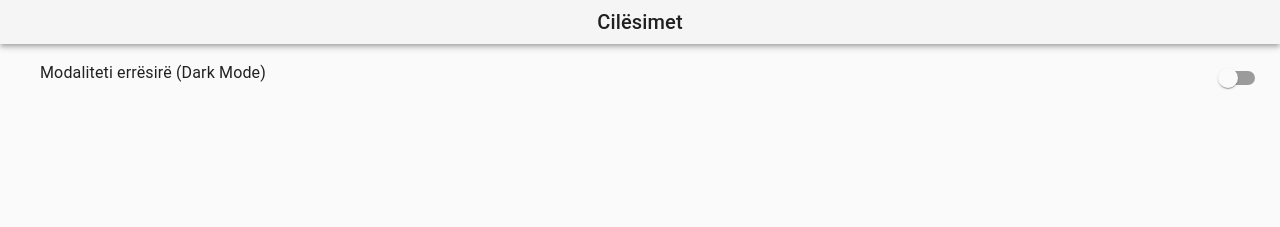
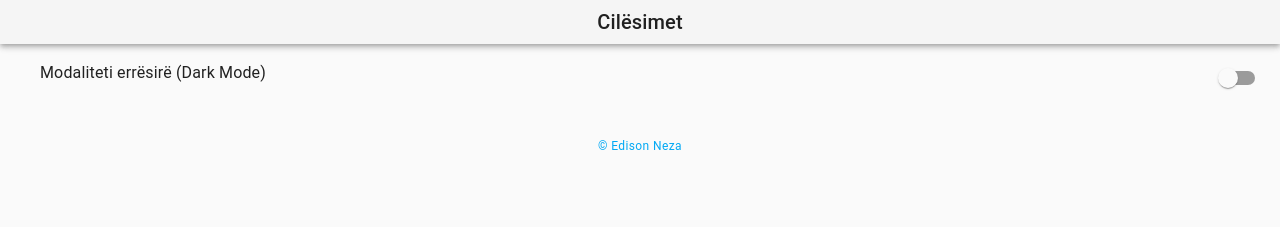
Before and after one commit to edisonneza/react-blog, a React (Create React App) app: page /settings in a window 1280 px wide. Shown: the top 227 px of the page. Built offline with nearby package versions, Linux system fonts and the light colour scheme.

Commit message:
Added copyright in settings page ;)

```diff
--- a/src/pages/settings-page.js
+++ b/src/pages/settings-page.js
@@ -1,8 +1,18 @@
-import { Container, Box } from "@material-ui/core";
+import { Typography, Link } from "@material-ui/core";
 import React from "react";
 import SettingsForm from "../components/settings/preferences-component";
 
 export default function SettingsPage() {
-
-  return <SettingsForm />;
+  return (
+    <>
+      <SettingsForm />
+      <br/>
+      <br/>
+      <Typography variant="caption" display="block" gutterBottom>
+        <center>
+          <Link href="https://github.com/edisonneza" target="_blank">&copy;  Edison Neza </Link>
+          </center>
+      </Typography>
+    </>
+  );
 }
```
